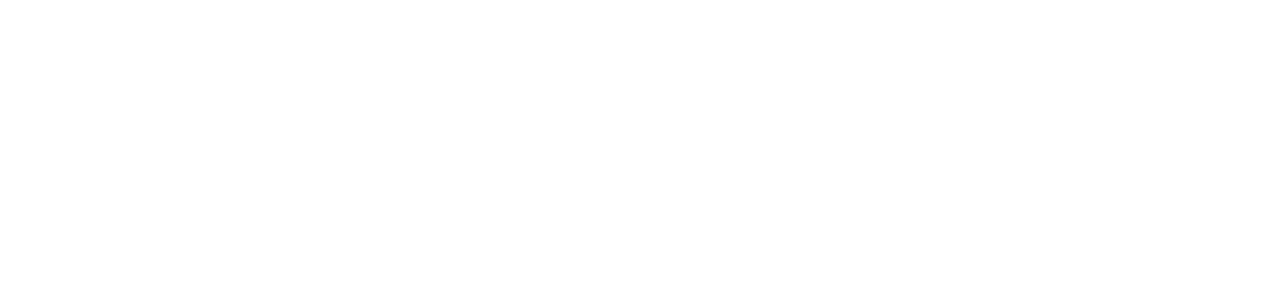
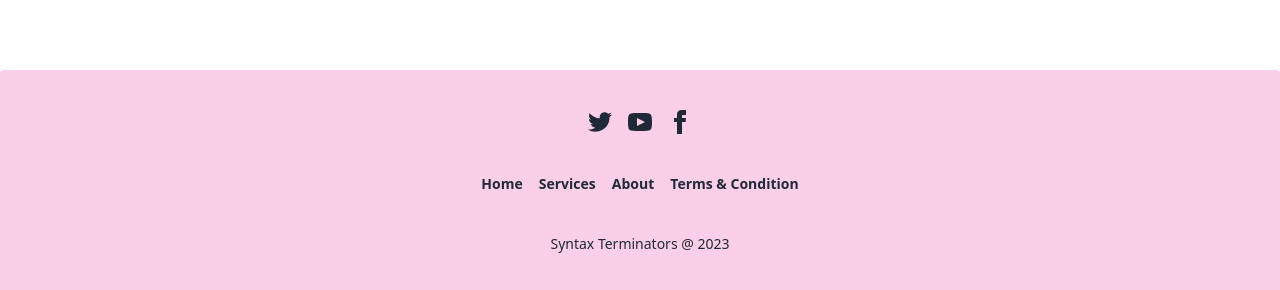
Before and after one commit to leoarafat/schedule-client, a React (Create React App) app: page / in a window 1280 px wide. Shown: the part 1743-2033 px from the top of the page. Before the commit the page ends 1773 px from the top, so only its background shows below. Built offline with nearby package versions, Linux system fonts and the light colour scheme.

Commit message:
footer part added

```diff
--- a/src/Layouts/Main/Main.tsx
+++ b/src/Layouts/Main/Main.tsx
@@ -1,12 +1,14 @@
 import React from 'react';
 import Nav from '../../Shared/Nav/Nav';
 import { Outlet } from 'react-router-dom';
+import Footer from '../../Pages/Footer/Footer';
 
 const Main = () => {
     return (
         <div>
             <Nav></Nav>
             <Outlet></Outlet>
+            <Footer />
         </div>
     );
 };
--- /dev/null
+++ b/src/Pages/Footer/Footer.tsx
@@ -0,0 +1,29 @@
+import React from 'react';
+import { Link } from 'react-router-dom';
+
+const Footer = () => {
+
+
+    return (
+        <footer className="footer footer-center p-10 bg-pink-200 rounded mt-10">
+            <div className="grid grid-flow-col gap-4">
+                <Link to='#'><svg xmlns="http://www.w3.org/2000/svg" width="24" height="24" viewBox="0 0 24 24" className="fill-current"><path d="M24 4.557c-.883.392-1.832.656-2.828.775 1.017-.609 1.798-1.574 2.165-2.724-.951.564-2.005.974-3.127 1.195-.897-.957-2.178-1.555-3.594-1.555-3.179 0-5.515 2.966-4.797 6.045-4.091-.205-7.719-2.165-10.148-5.144-1.29 2.213-.669 5.108 1.523 6.574-.806-.026-1.566-.247-2.229-.616-.054 2.281 1.581 4.415 3.949 4.89-.693.188-1.452.232-2.224.084.626 1.956 2.444 3.379 4.6 3.419-2.07 1.623-4.678 2.348-7.29 2.04 2.179 1.397 4.768 2.212 7.548 2.212 9.142 0 14.307-7.721 13.995-14.646.962-.695 1.797-1.562 2.457-2.549z"></path></svg></Link>
+                <Link to='#'><svg xmlns="http://www.w3.org/2000/svg" width="24" height="24" viewBox="0 0 24 24" className="fill-current"><path d="M19.615 3.184c-3.604-.246-11.631-.245-15.23 0-3.897.266-4.356 2.62-4.385 8.816.029 6.185.484 8.549 4.385 8.816 3.6.245 11.626.246 15.23 0 3.897-.266 4.356-2.62 4.385-8.816-.029-6.185-.484-8.549-4.385-8.816zm-10.615 12.816v-8l8 3.993-8 4.007z"></path></svg></Link>
+                <Link to='#'><svg xmlns="http://www.w3.org/2000/svg" width="24" height="24" viewBox="0 0 24 24" className="fill-current"><path d="M9 8h-3v4h3v12h5v-12h3.642l.358-4h-4v-1.667c0-.955.192-1.333 1.115-1.333h2.885v-5h-3.808c-3.596 0-5.192 1.583-5.192 4.615v3.385z"></path></svg></Link>
+            </div>
+            <div>
+                <div className="grid grid-flow-col gap-4">
+                    <Link to='#' className="link link-hover">Home</Link>
+                    <Link to='#' className="link link-hover">Services</Link>
+                    <Link to='#' className="link link-hover">About</Link>
+                    <Link to='#' className="link link-hover">Terms & Condition</Link>
+                </div>
+            </div>
+            <div>
+                <p>Syntax Terminators @ 2023</p>
+            </div>
+        </footer>
+    );
+};
+
+export default Footer;
```
